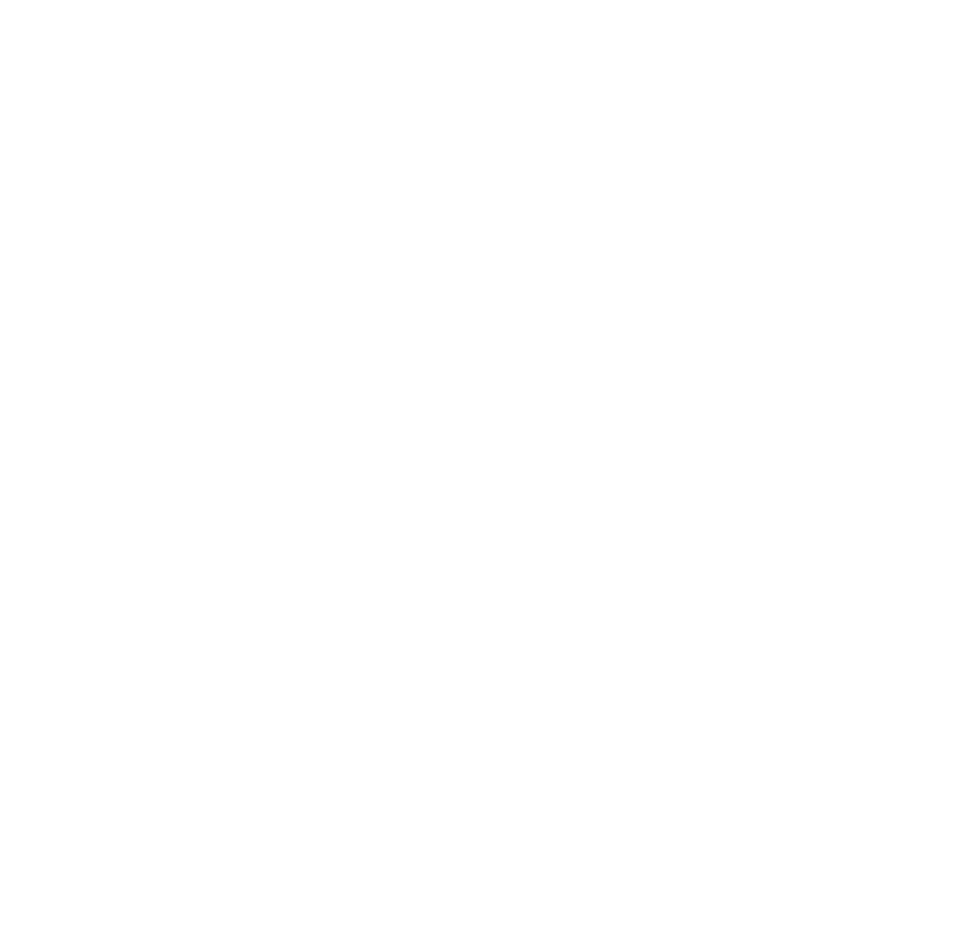
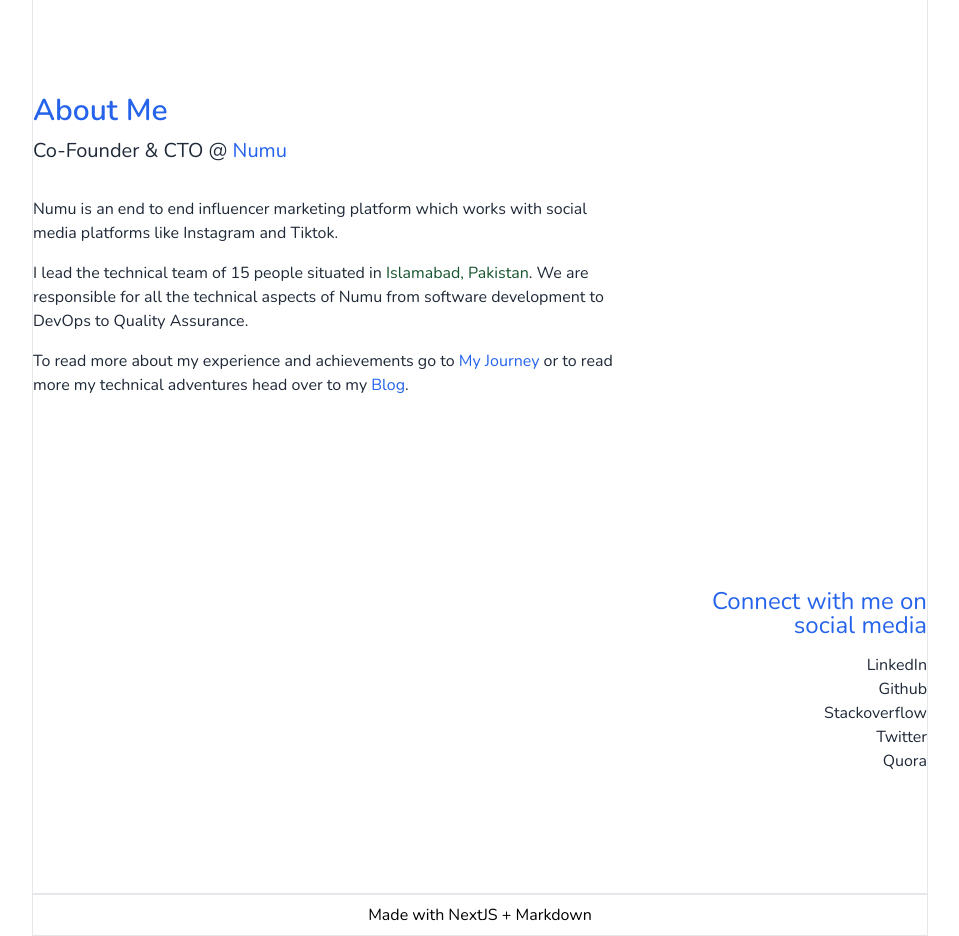
Before and after one commit to hzburki/personal-blog-v2, a Next.js app: page / in a window 1280 px wide. Shown: the part 720-1656 px from the top of the page, without its empty margins (160-1119 px from the left). Before the commit the page ends 800 px from the top, so only its background shows below. Built offline with nearby package versions, Linux system fonts and the light colour scheme; a web font is replaced by a local one.

Commit message:
home page

```diff
--- a/app/page.tsx
+++ b/app/page.tsx
@@ -1,30 +1,32 @@
-import ASSETS from "@/assets";
-import Image from "next/image";
+import ASSETS from '@/assets';
+import Image from 'next/image';
+import Link from 'next/link';
 
 const { HI_THREE } = ASSETS.BITMOJI;
 
 export default function Home() {
   return (
-    <div className="flex flex-col gap-4 justify-center flex-wrap py-6">
-      <div className="flex justify-center">
+    <div className='mt-[5vh] flex flex-col flex-wrap justify-center gap-4 py-6'>
+      <div className='flex justify-center'>
         <Image
-          alt="hzburki hey bitmoji"
-          className="grayscale w-auto h-60 rounded-e-full"
+          alt='hzburki hey bitmoji'
+          className='h-60 w-auto rounded-e-full grayscale'
           src={HI_THREE}
         />
       </div>
 
-      <div className="my-4 flex flex-col gap-8">
-        <div className="text-center">
-          <h1 className="font-semibold text-4xl text-blue-700">
+      {/* Hero Section */}
+      <div className='my-4 flex flex-col gap-8'>
+        <div className='text-center'>
+          <h1 className='text-4xl font-semibold text-blue-600'>
             Haseeb Zia Burki
           </h1>
-          <h2 className="font-light text-gray-800 text-xl">
+          <h2 className='text-xl font-light text-gray-800'>
             Software Engineer
           </h2>
         </div>
 
-        <div className="mx-auto max-w-xl text-lg text-center text-gray-800 flex flex-col gap-4">
+        <div className='mx-auto flex max-w-xl flex-col gap-4 text-center text-lg text-gray-800'>
           <p>
             I’m a first time startup founder, a software engineer, a full stack
             web developer, a casual blogger and a tech enthusiast.
@@ -32,6 +34,104 @@
           <p>Continue ⬇️ to read more about me 😃</p>
         </div>
       </div>
+
+      {/* Divider */}
+      <div className='h-40' />
+
+      {/* About Me Section */}
+      <div className='flex flex-col items-start gap-8'>
+        <div className='flex flex-col gap-2'>
+          <h1 className='text-3xl font-semibold text-blue-600'>About Me</h1>
+
+          <h2 className='text-xl text-gray-800'>
+            Co-Founder & CTO @{' '}
+            <a
+              className='text-blue-600 hover:font-bold hover:underline'
+              target='_blank'
+              href='https://numuworld.com'
+            >
+              Numu
+            </a>
+          </h2>
+        </div>
+
+        <div className='flex w-2/3 flex-col gap-4 text-gray-800'>
+          <p>
+            Numu is an end to end influencer marketing platform which works with
+            social media platforms like Instagram and Tiktok.
+          </p>
+          <p>
+            I lead the technical team of 15 people situated in{' '}
+            <span className='text-green-900 hover:font-bold'>
+              Islamabad, Pakistan
+            </span>
+            . We are responsible for all the technical aspects of Numu from
+            software development to DevOps to Quality Assurance.
+          </p>
+          <p>
+            To read more about my experience and achievements go to{' '}
+            <Link
+              href='/about-me'
+              className='text-blue-600 hover:font-bold hover:underline'
+            >
+              My Journey
+            </Link>{' '}
+            or to read more my technical adventures head over to my{' '}
+            <Link
+              href='/blog'
+              className='text-blue-600 hover:font-bold hover:underline'
+            >
+              Blog
+            </Link>
+            .{' '}
+          </p>
+        </div>
+      </div>
+
+      {/* Divider */}
+      <div className='h-40' />
+
+      <div className='flex'>
+        <div className='w-3/4' />
+
+        <div className='flex w-1/4 flex-col gap-4'>
+          <h4 className='text-right text-2xl leading-6 text-blue-600'>
+            Connect with me on <br /> social media
+          </h4>
+          <div className='gap flex flex-col items-end'>
+            <a
+              href=''
+              className='text-gray-800 hover:font-bold hover:text-blue-600 hover:underline'
+            >
+              LinkedIn
+            </a>
+            <a
+              href=''
+              className='text-gray-800 hover:font-bold hover:text-blue-600 hover:underline'
+            >
+              Github
+            </a>
+            <a
+              href=''
+              className='text-gray-800 hover:font-bold hover:text-blue-600 hover:underline'
+            >
+              Stackoverflow
+            </a>
+            <a
+              href=''
+              className='text-gray-800 hover:font-bold hover:text-blue-600 hover:underline'
+            >
+              Twitter
+            </a>
+            <a
+              href=''
+              className='text-gray-800 hover:font-bold hover:text-blue-600 hover:underline'
+            >
+              Quora
+            </a>
+          </div>
+        </div>
+      </div>
     </div>
   );
 }
--- a/package.json
+++ b/package.json
@@ -35,6 +35,9 @@
     "typescript": "5.1.6"
   },
   "devDependencies": {
-    "@tailwindcss/typography": "^0.5.9"
+    "@tailwindcss/typography": "^0.5.9",
+    "eslint-config-prettier": "^8.9.0",
+    "prettier": "^3.0.0",
+    "prettier-plugin-tailwindcss": "^0.4.1"
   }
 }
```
Also changed, not shown: .eslintrc.json, .prettierrc.json (added), 2 other files (tests, documents, lock files or other folders).
